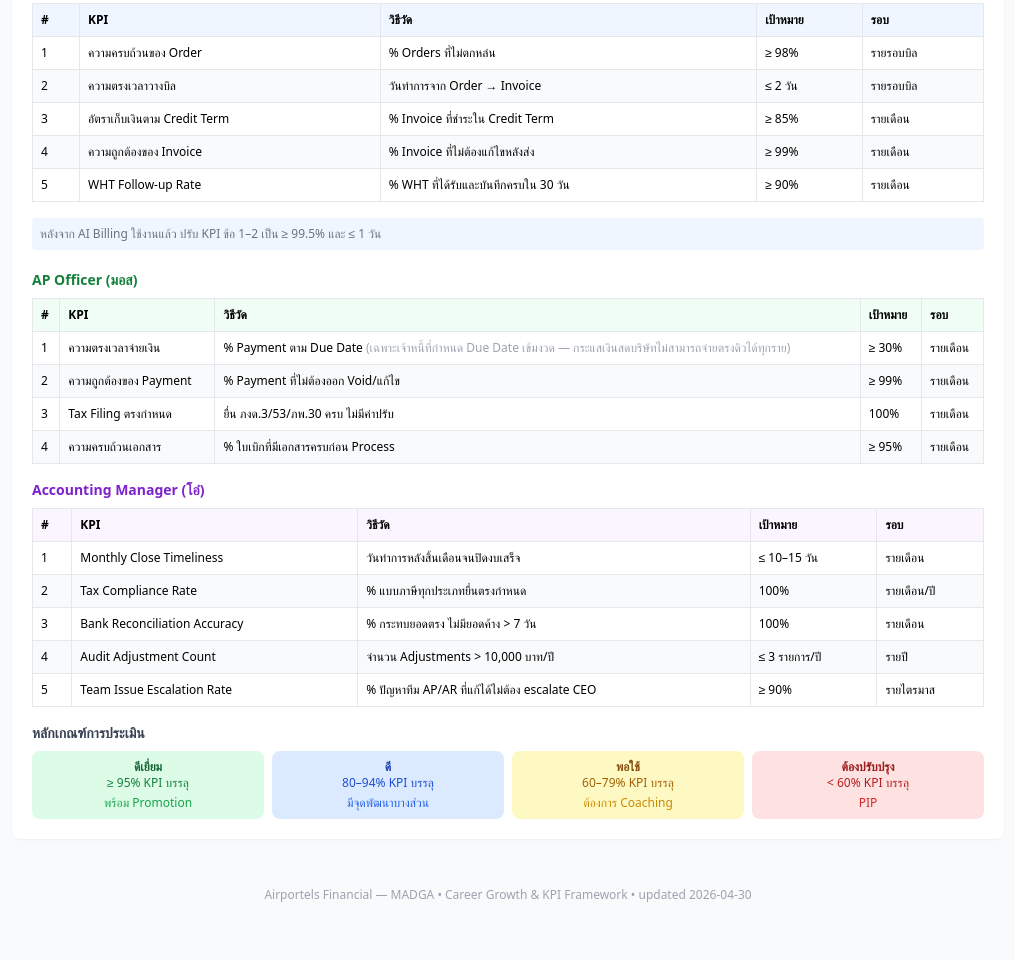
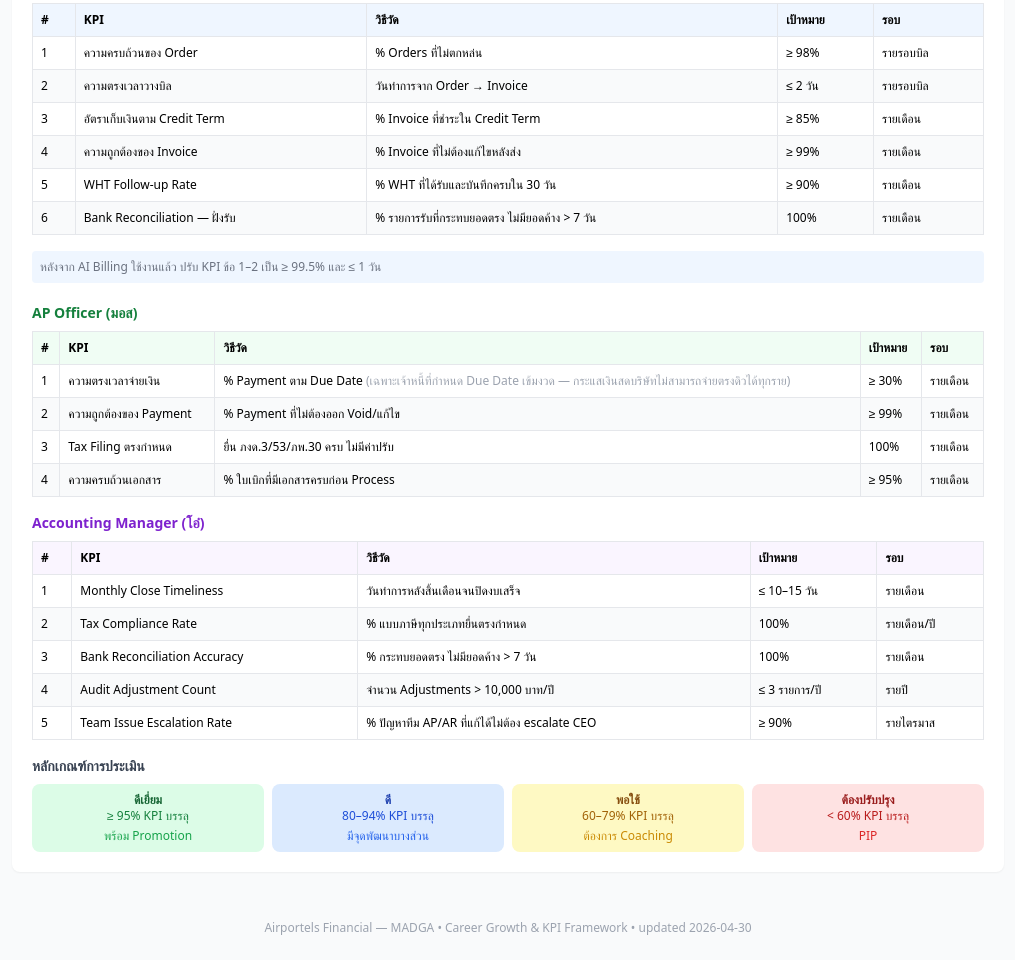
Before and after one commit to accreceive-rgb/airportels-financial-dashboard, a plain HTML site: page dashboard/pages/plan-career-growth-kpi.html in a window 1280 px wide. Shown: the part 2472-3432 px from the top of the page, without its empty margins (132-1147 px from the left). Before the commit the page ends 3399 px from the top, so only its background shows below. Drawn offline with nearby package versions, Linux system fonts and the light colour scheme.

Commit message:
auto: update plan-career-growth-kpi.html -- by Oh

```diff
--- a/dashboard/pages/plan-career-growth-kpi.html
+++ b/dashboard/pages/plan-career-growth-kpi.html
@@ -266,6 +266,7 @@
             <tr><td class="p-2 border border-gray-200">3</td><td class="p-2 border border-gray-200">อัตราเก็บเงินตาม Credit Term</td><td class="p-2 border border-gray-200">% Invoice ที่ชำระใน Credit Term</td><td class="p-2 border border-gray-200 font-medium">≥ 85%</td><td class="p-2 border border-gray-200">รายเดือน</td></tr>
             <tr class="bg-gray-50"><td class="p-2 border border-gray-200">4</td><td class="p-2 border border-gray-200">ความถูกต้องของ Invoice</td><td class="p-2 border border-gray-200">% Invoice ที่ไม่ต้องแก้ไขหลังส่ง</td><td class="p-2 border border-gray-200 font-medium">≥ 99%</td><td class="p-2 border border-gray-200">รายเดือน</td></tr>
             <tr><td class="p-2 border border-gray-200">5</td><td class="p-2 border border-gray-200">WHT Follow-up Rate</td><td class="p-2 border border-gray-200">% WHT ที่ได้รับและบันทึกครบใน 30 วัน</td><td class="p-2 border border-gray-200 font-medium">≥ 90%</td><td class="p-2 border border-gray-200">รายเดือน</td></tr>
+            <tr class="bg-gray-50"><td class="p-2 border border-gray-200">6</td><td class="p-2 border border-gray-200">Bank Reconciliation — ฝั่งรับ</td><td class="p-2 border border-gray-200">% รายการรับที่กระทบยอดตรง ไม่มียอดค้าง > 7 วัน</td><td class="p-2 border border-gray-200 font-medium">100%</td><td class="p-2 border border-gray-200">รายเดือน</td></tr>
           </tbody>
         </table>
       </div>
```
